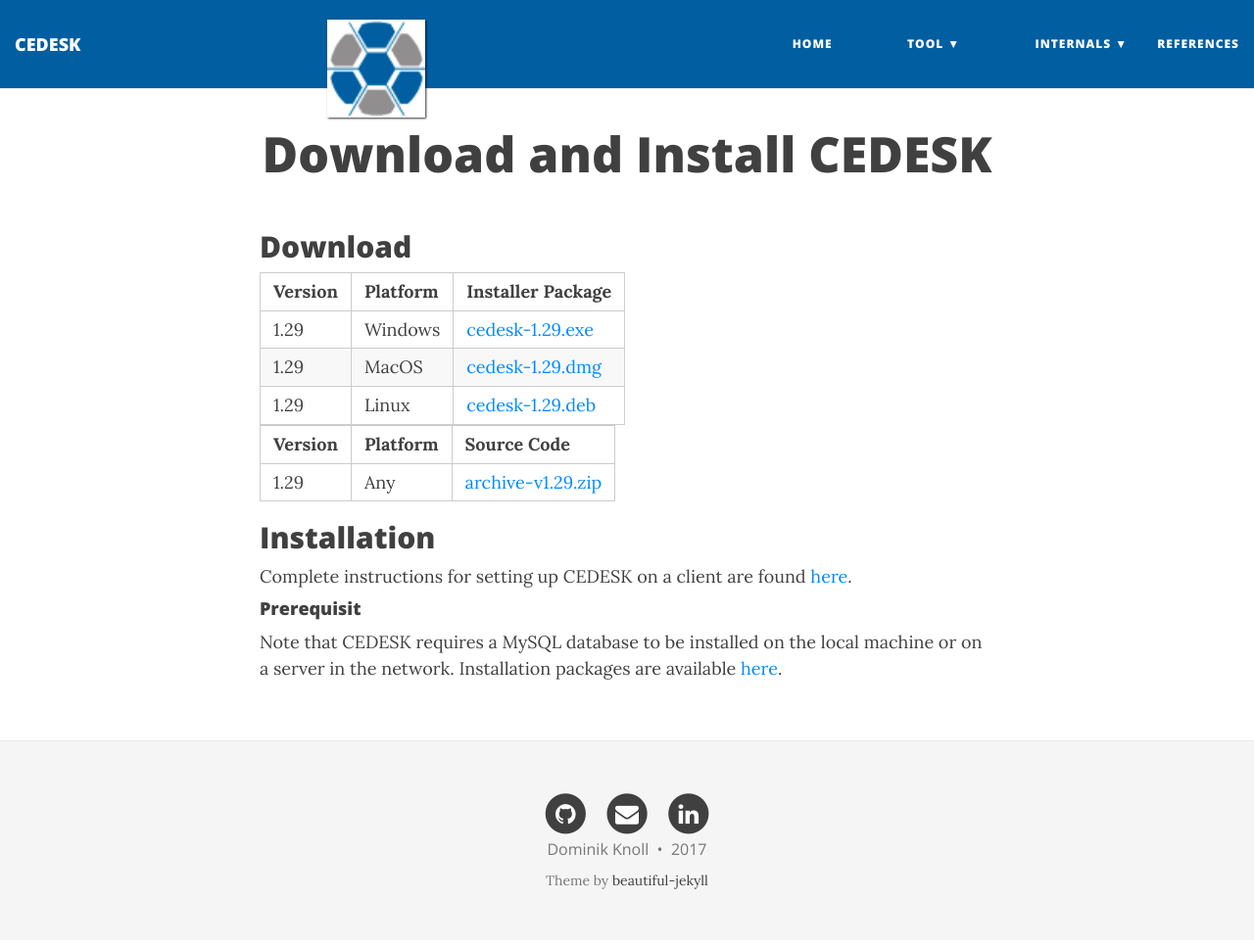
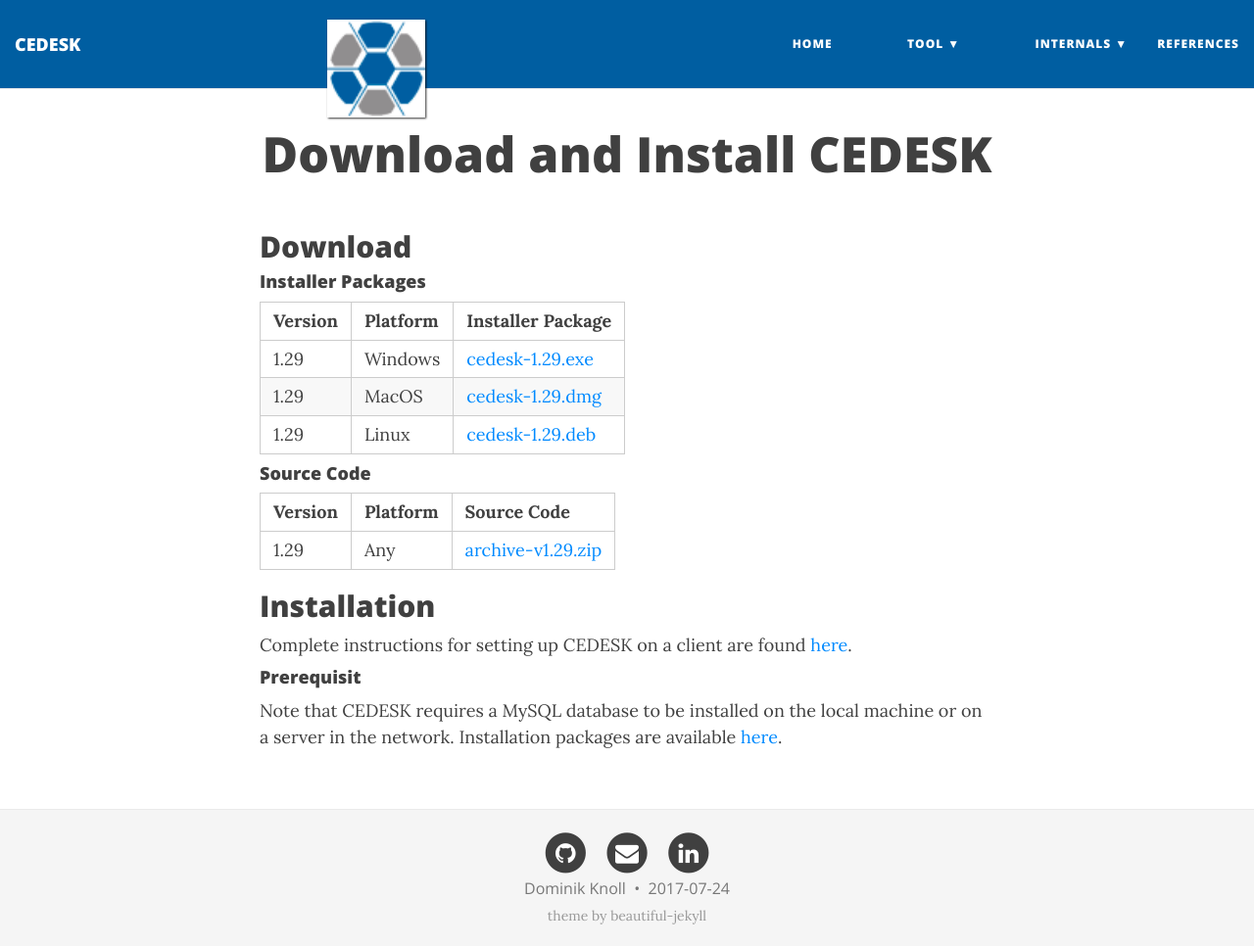
Before and after one commit to cedesk/cedesk.github.io, a Jekyll site: the page built from setup.md, in a window 1280 px wide and 966 px high. Shown: the whole window at 98% size. Built offline with Jekyll 4.4.1, drawn with Linux system fonts in a browser that asks for light colours; nearby versions of some CDN libraries.

Commit message:
now showing site last modification in footer, added issue tracker, added headings

```diff
--- a/_includes/footer.html
+++ b/_includes/footer.html
@@ -172,7 +172,7 @@
         <p class="copyright text-muted">
 		  {{ site.author.name }}
 		  &nbsp;&bull;&nbsp;
-		  {{ site.time | date: '%Y' }}
+		  {{ site.time | date: '%Y-%m-%d' }}
 
 		  {% if site.url-pretty %}
 		  &nbsp;&bull;&nbsp;
@@ -181,7 +181,7 @@
 	    </p>
 	        <!-- Please don't remove this, keep my open source work credited :) -->
 		<p class="theme-by text-muted">
-		  Theme by
+		  theme by
 		  <a href="http://deanattali.com/beautiful-jekyll/">beautiful-jekyll</a>
 		</p>
       </div>
--- a/css/main.css
+++ b/css/main.css
@@ -256,7 +256,7 @@
 /* --- Footer --- */
 
 footer {
-  padding: 30px 0;
+  padding: 20px 0;
   background: #F5F5F5;
   border-top: 1px #EAEAEA solid;
   margin-top: 50px;
@@ -276,15 +276,14 @@
   text-align: center;
   margin-bottom: 0;
 }
-footer .theme-by {
+footer .theme-by,
+footer .theme-by a {
   text-align: center;
-  margin: 10px 0 0;
+  margin: 6px 0 0;
+  color: #999;
 }
 
 @media only screen and (min-width: 768px) {
-  footer {
-    padding: 50px 0;
-  }
   footer .footer-links {
     font-size: 18px;
   }
--- a/setup.md
+++ b/setup.md
@@ -4,11 +4,15 @@
 
 ## Download
 
+#### Installer Packages
+
 | Version | Platform | Installer Package |
 |---|---|---|
 | 1.29 | Windows | [cedesk-1.29.exe](https://www.dropbox.com/s/nd7vnz0h9nlnm3b/cedesk-1.29_2017-07-22_23-26.exe?dl=0) |
 | 1.29 | MacOS | [cedesk-1.29.dmg](https://www.dropbox.com/s/5749jdill4dzdk1/cedesk-1.29_2017-07-22_23-11.dmg?dl=0) |
 | 1.29 | Linux | [cedesk-1.29.deb](https://www.dropbox.com/s/ywaxg3h079o40t4/cedesk-1.29_2017-07-22_23-08.deb?dl=0) |
+
+#### Source Code
 
 | Version | Platform | Source Code |
 |---|---|---|
```
Also changed, not shown: index.md (+7 -1 lines).
